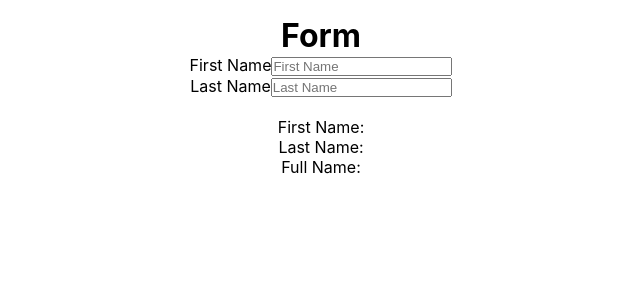
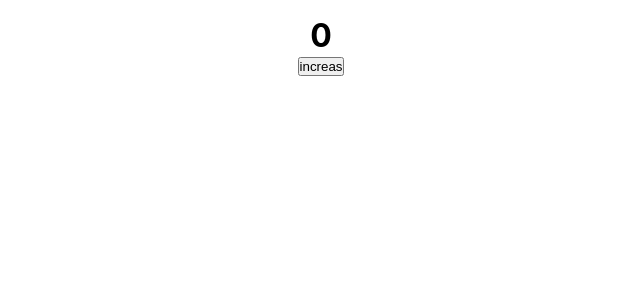
Before and after one commit to shwetadubey23/react-fundamental-part2, a React (Create React App) app: page / in a window 1280 px wide. Shown: the top 300 px of the page, without its empty margins (319-959 px from the left). Built offline with nearby package versions, Linux system fonts and the light colour scheme.

Commit message:
useEffect-hook fr sideEffect

```diff
--- a/src/App.js
+++ b/src/App.js
@@ -2,13 +2,13 @@ import React from 'react';
 import './App.css';
 // import { ToastContainer } from 'react-toastify';
 import 'react-toastify/dist/ReactToastify.css';
-import SubmitForm from './component/SubmitForm';
+import ExampleUseEffect from './ExampleUseEffect';
 
 function App() {
 
   return (
     <div className="App">
-    <SubmitForm />
+ <ExampleUseEffect/>
     </div>
   );
 }
--- /dev/null
+++ b/src/ExampleUseEffect.js
@@ -0,0 +1,17 @@
+import React, { useEffect, useState } from 'react'
+
+export default function ExampleUseEffect () {
+    useEffect(() => {
+        console.log('side Effect');
+    }, [])
+const [num, setNum] = useState(0)
+const increasValue = () => {
+    setNum(num + 1)
+}
+    return (
+        <div>
+            <h1>{num}</h1>
+            <button onClick={increasValue}> increas</button>
+        </div>
+    )
+}
--- a/src/component/SubmitForm.js
+++ /dev/null
@@ -1,41 +0,0 @@
-import React, { useState } from 'react'
-
-export default function SubmitForm() {
-    const [firstName, setFirstName] = useState('')
-const [lastName, setLastName] = useState('')
-const fullName = firstName + " " + lastName
-// const handelFirstName = (e) => {
-
-// }
-  return (
-    <form>
-<h1>Form</h1>
-<div>
-    <lable htmlFor='firstName'>First Name</lable>
-    <input type='text' id='firstName' name='first' placeholder='First Name' value= {firstName}
-    onChange={(e) => setFirstName(e.target.value) }
-    />
-</div>
-
-<div>
-    <lable htmlFor='lastName'>Last Name</lable>
-    <input type='text' id='lastName' name='last' placeholder='Last Name' value={lastName}
-    onChange={(e) => setLastName(e.target.value)}
-    />
-
-</div>
-<br/>
-
-<p>
-    First Name: {firstName}
-</p>
-<p>
-    Last Name: {lastName}
-</p>
-<p>
-    Full Name: {fullName}
-</p>
-    </form>
-
-  )
-}
--- a/src/index.js
+++ b/src/index.js
@@ -5,7 +5,7 @@ import App from './App';
 
 const root = ReactDOM.createRoot(document.getElementById('root'));
 root.render(
-  <React.StrictMode>
+  // <React.StrictMode>  // remove strictMode then useEffect call one time whenever component render
     <App />
-  </React.StrictMode>
+  // </React.StrictMode>
 );
```
Also changed, not shown: public/index.html (+0 -17 lines), public/manifest.json (added), src/logo.svg (added).
